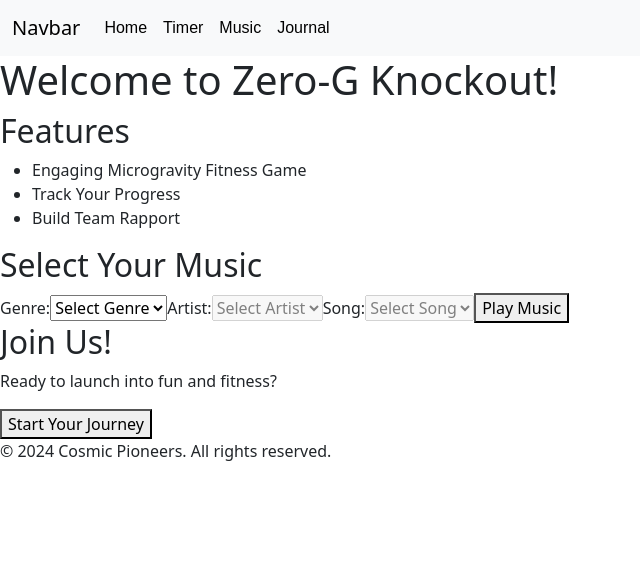
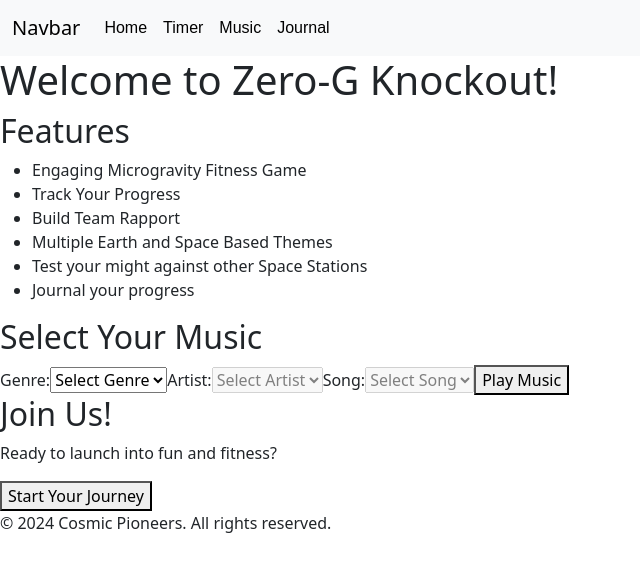
Before and after one commit to laithdarras/Cosmic-Pioneers, a React (Create React App) app in the folder app/: page / in a window 1280 px wide. Shown: the top 572 px of the page, without its empty margins (0-640 px from the left). Built offline with nearby package versions, Linux system fonts and the light colour scheme.

Commit message:
Adding to listed features

```diff
--- a/app/src/pages/home.jsx
+++ b/app/src/pages/home.jsx
@@ -47,6 +47,9 @@ export default function Home() {
             <li>Engaging Microgravity Fitness Game</li>
             <li>Track Your Progress</li>
             <li>Build Team Rapport</li>
+            <li>Multiple Earth and Space Based Themes</li>
+            <li>Test your might against other Space Stations</li>
+            <li>Journal your progress</li>
           </ul>
         </section>
         <section className="music-selection">
```
